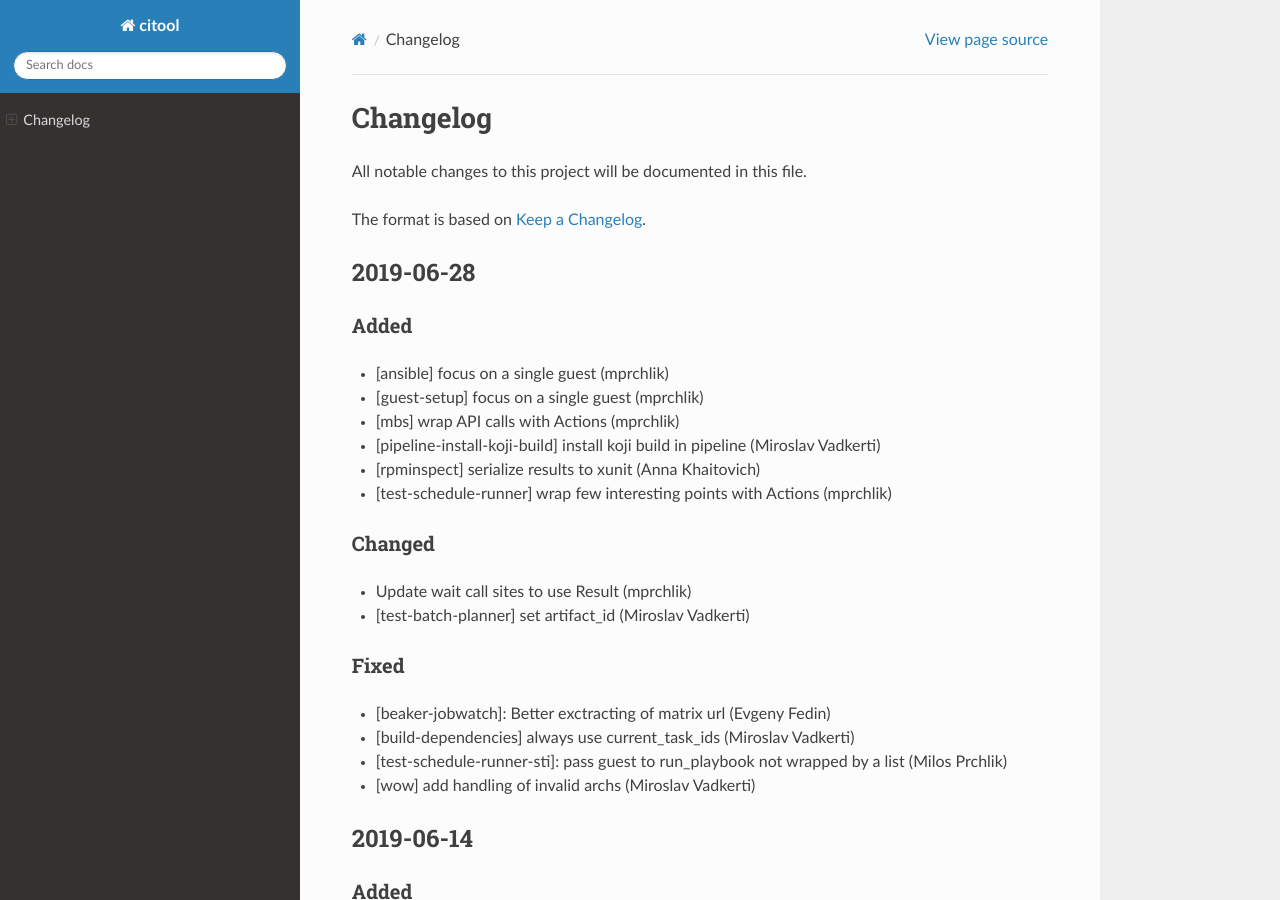
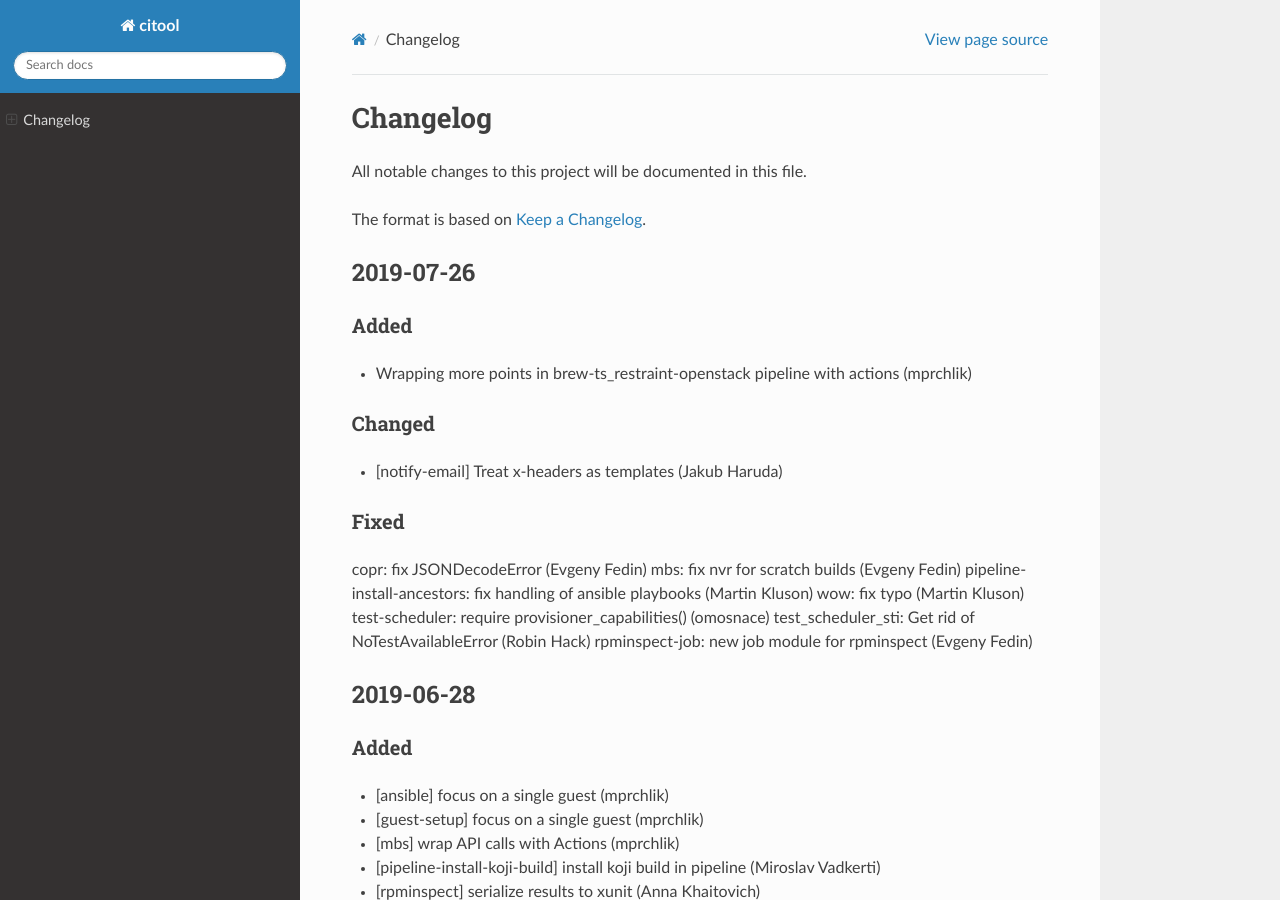
Before and after one commit to guy9050/gluetool, a Sphinx documentation site: the page built from docs/source/CHANGELOG.rst, in a window 1280 px wide and 900 px high. Built offline with Sphinx 7.4.7 and the Read the Docs theme 2.0.0, drawn with Linux system fonts in a browser that asks for light colours.

Commit message:
Changelog update for 2019-07-26 release

```diff
--- a/docs/source/CHANGELOG.rst
+++ b/docs/source/CHANGELOG.rst
@@ -4,6 +4,31 @@ Changelog
 All notable changes to this project will be documented in this file.
 
 The format is based on `Keep a Changelog <https://keepachangelog.com/en/1.0.0/>`_.
+
+
+2019-07-26
+----------
+
+Added
+~~~~~
+
+- Wrapping more points in brew-ts_restraint-openstack pipeline with actions (mprchlik)
+
+Changed
+~~~~~~~
+
+- [notify-email] Treat x-headers as templates (Jakub Haruda)
+
+Fixed
+~~~~~
+
+copr: fix JSONDecodeError (Evgeny Fedin)
+mbs: fix nvr for scratch builds (Evgeny Fedin)
+pipeline-install-ancestors: fix handling of ansible playbooks (Martin Kluson)
+wow: fix typo (Martin Kluson)
+test-scheduler: require provisioner_capabilities() (omosnace)
+test_scheduler_sti: Get rid of NoTestAvailableError (Robin Hack)
+rpminspect-job: new job module for rpminspect (Evgeny Fedin)
 
 
 2019-06-28
```
